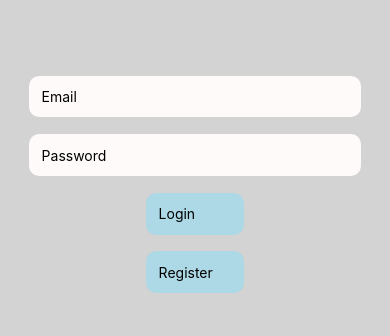
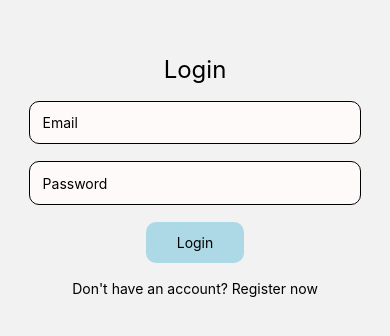
Before and after one commit to Ah87979/Mobile-App-Project, a React Native app: screen /Login in a window 390 px wide. Shown: the part 246-582 px from the top of the page. Built offline with nearby package versions, Linux system fonts and the light colour scheme.

Commit message:
Added Home route

```diff
--- a/App.js
+++ b/App.js
@@ -22,7 +22,7 @@ export default function App() {
     <NavigationContainer>
       <Stack.Navigator initialRouteName="Login">
         <Stack.Screen name='Login' component={Login} options={{headerShown: false}} />
-        <Stack.Screen name='Details' component={Details} />
+        <Stack.Screen name='Home' component={Home} />
       </Stack.Navigator>
     </NavigationContainer>
   );
--- a/pages/Home.js
+++ b/pages/Home.js
@@ -0,0 +1,50 @@
+import { StyleSheet, Dimensions, Text, SafeAreaView, TextInput, TouchableOpacity } from 'react-native';
+import React, { useState } from 'react';
+import { auth } from '../config';
+import { createUserWithEmailAndPassword, signInWithEmailAndPassword } from "firebase/auth";
+
+const {width, height} = Dimensions.get('window');
+const myFontSize = (width+height) * 0.02;
+
+const Home = ({ navigation }) => {
+
+    return (
+        <SafeAreaView style={styles.container}>
+            <TextInput placeholder='Email' style={styles.input} onChangeText={(txt)=>setEmail(txt)}/>
+            <TextInput placeholder='Password' style={styles.input} onChangeText={(txt)=>setPassword(txt)}/>
+            <TouchableOpacity style={styles.button} onPress={handleLogin}>
+                <Text style={styles.txt}>Login</Text>
+            </TouchableOpacity>
+            <TouchableOpacity onPress={handleRegister}>
+                <Text style={styles.txt}>Don't have an account? Register now</Text>
+            </TouchableOpacity>
+        </SafeAreaView>
+    )
+}
+
+export default Home
+
+const styles = StyleSheet.create({
+    container:{
+        flex: 1,
+        justifyContent: 'center',
+        alignItems: 'center',
+    },
+    input:{
+        backgroundColor: 'snow',
+        padding: myFontSize * 0.5,
+        width: width * 0.85,
+        marginTop: height * 0.02,
+        borderWidth: 1,
+        borderRadius: 10,
+    },
+    button:{
+        width: width/4,
+        backgroundColor: 'lightblue',
+        marginVertical: height * 0.02,
+        padding: myFontSize * 0.5,
+        alignItems: 'center',
+        borderRadius: 10,
+    },
+
+})
--- a/pages/Login.js
+++ b/pages/Login.js
@@ -1,6 +1,6 @@
 import { StyleSheet, Dimensions, Text, SafeAreaView, TextInput, TouchableOpacity } from 'react-native';
 import React, { useState } from 'react';
-import { auth, db } from '../config';
+import { auth } from '../config';
 import { createUserWithEmailAndPassword, signInWithEmailAndPassword } from "firebase/auth";
 
 const {width, height} = Dimensions.get('window');
@@ -9,6 +9,7 @@ const myFontSize = (width+height) * 0.02;
 const Login = ({ navigation }) => {
     const [email, setEmail] = useState()
     const [password, setPassword] = useState()
+    const [singnedIn, setSignedIn] = useState(false)
 
     const handleRegister = () => {
        //auth: This is the Firebase authentication object, initialized earlier in the config.js
@@ -18,6 +19,7 @@ const Login = ({ navigation }) => {
         .then(() => console.log("registered"))
         .catch((error) => console.log(error))
     }
+
     const handleLogin = () => {
         signInWithEmailAndPassword(auth, email, password)
         .then(() => {
@@ -27,15 +29,17 @@ const Login = ({ navigation }) => {
         .catch((error) => {console.log(error.message);
         setSignedIn(false)})
     }
+
     return (
         <SafeAreaView style={styles.container}>
-            <TextInput placeholder='Email' style={styles.txtIn} onChangeText={(txt)=>setEmail(txt)}/>
-            <TextInput placeholder='Password' style={styles.txtIn} onChangeText={(txt)=>setPassword(txt)}/>
-            <TouchableOpacity style={styles.touch} onPress={handleLogin}>
+            <Text style={{fontSize: 24}}>Login</Text>
+            <TextInput placeholder='Email' style={styles.input} onChangeText={(txt)=>setEmail(txt)}/>
+            <TextInput placeholder='Password' style={styles.input} onChangeText={(txt)=>setPassword(txt)}/>
+            <TouchableOpacity style={styles.button} onPress={handleLogin}>
                 <Text style={styles.txt}>Login</Text>
             </TouchableOpacity>
-            <TouchableOpacity style={styles.touch} onPress={handleRegister}>
-                <Text style={styles.txt}>Register</Text>
+            <TouchableOpacity onPress={handleRegister}>
+                <Text style={styles.txt}>Don't have an account? Register now</Text>
             </TouchableOpacity>
         </SafeAreaView>
     )
@@ -48,20 +52,21 @@ const styles = StyleSheet.create({
         flex: 1,
         justifyContent: 'center',
         alignItems: 'center',
-        backgroundColor: 'lightgrey',
     },
-    txtIn:{
+    input:{
         backgroundColor: 'snow',
         padding: myFontSize * 0.5,
         width: width * 0.85,
         marginTop: height * 0.02,
+        borderWidth: 1,
         borderRadius: 10,
     },
-    touch:{
+    button:{
         width: width/4,
         backgroundColor: 'lightblue',
-        marginTop: height * 0.02,
+        marginVertical: height * 0.02,
         padding: myFontSize * 0.5,
+        alignItems: 'center',
         borderRadius: 10,
     },
 
```
Lines whose indentation alone changed are shown as unchanged.
